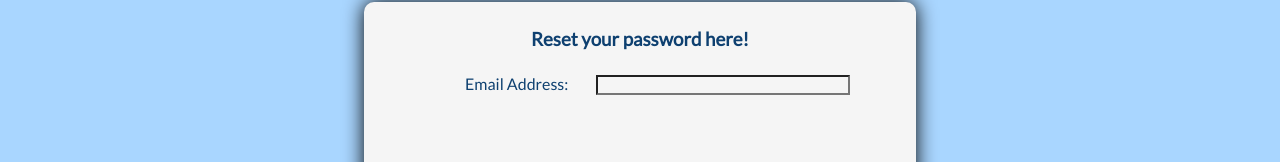
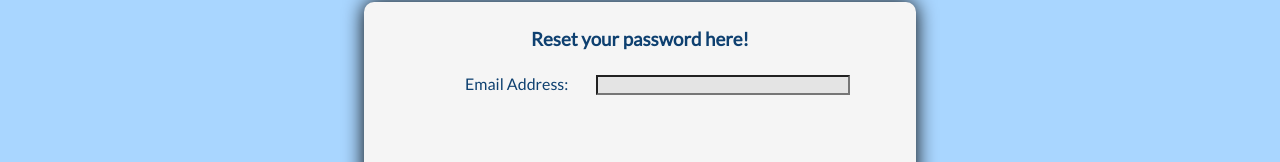
Before and after one commit to limjoobin/bt3103-finbud, a Vue app: page /forgotpassword in a window 1280 px wide. Shown: the part 126-288 px from the top of the page. Built offline with nearby package versions, Linux system fonts and the light colour scheme; no server answers.

Commit message:
Updated Forgot Password page

```diff
--- a/src/components/pages/HomePage/ForgotPassword.vue
+++ b/src/components/pages/HomePage/ForgotPassword.vue
@@ -7,7 +7,7 @@
                 <div class ="reg-form">
                     <br>
                     <label for="exampleInputEmail" style ="margin-left: 15%; margin-right: 5%">Email Address: </label>
-                    <input text="text" style="width:50%" v-model="user.email">
+                    <input text="text" style="width:50%; background-color: rgba(0, 0, 0, 0.07)" v-model="user.email">
                 </div>
                 <br>
                 <button type="submit" class="btns" >Reset Password</button>
```
